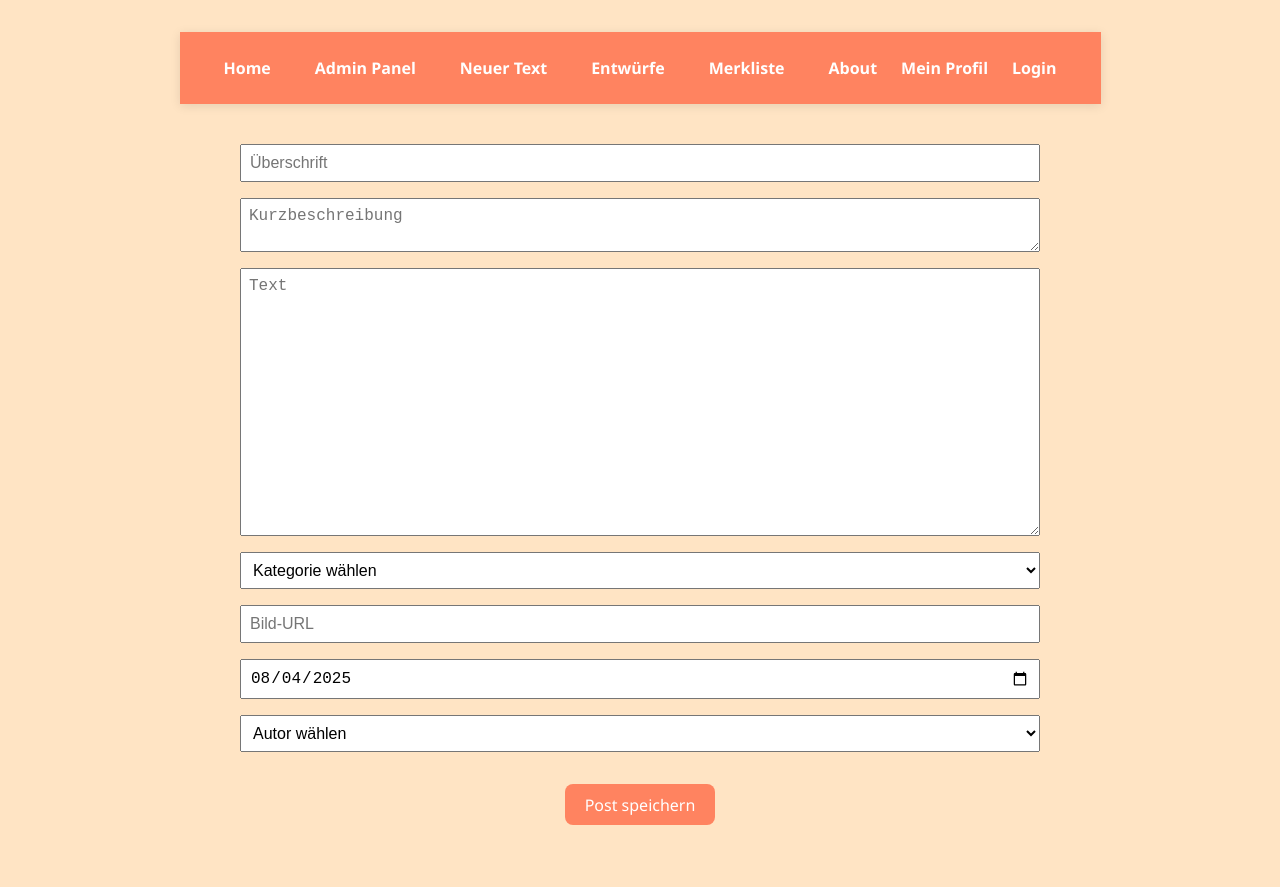
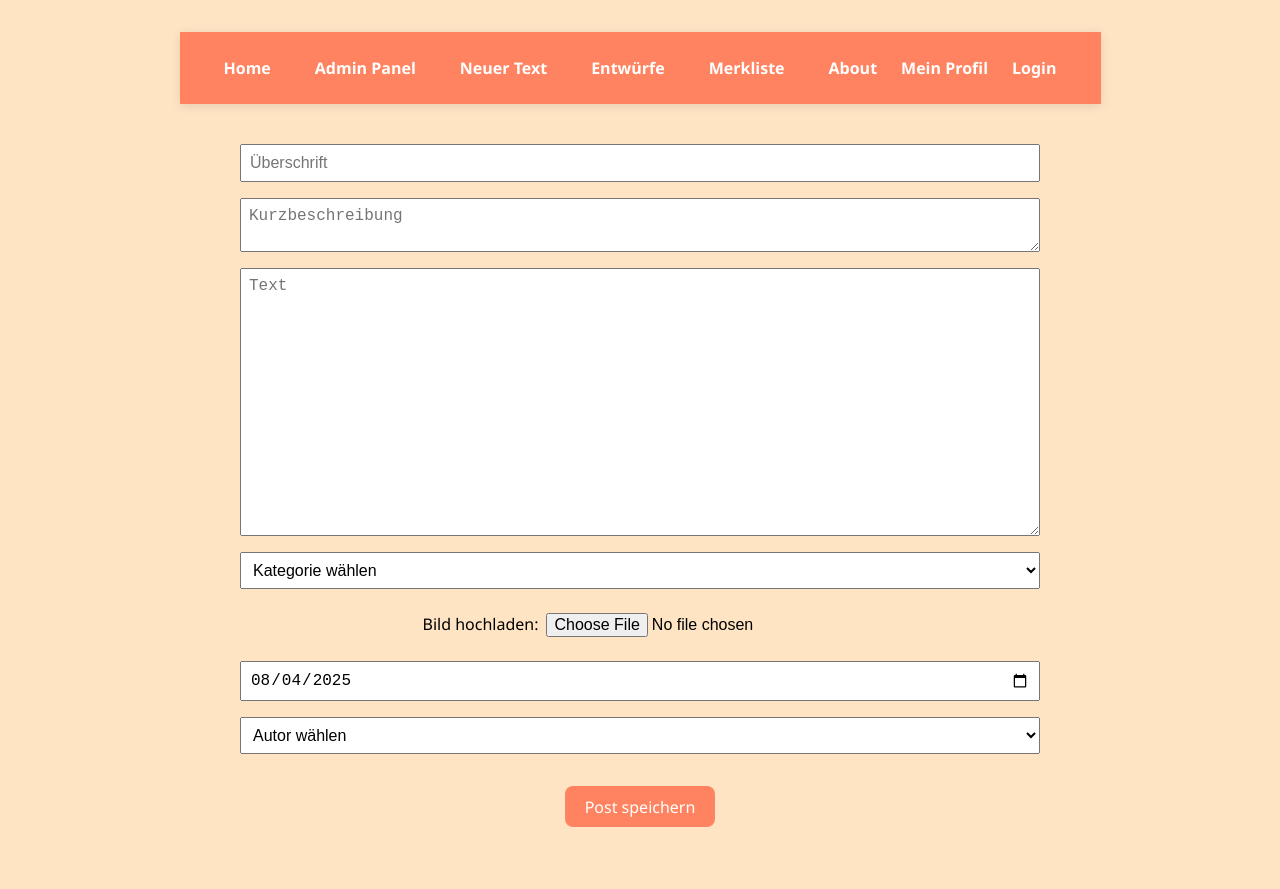
Before and after one commit to bolatgamze/miniprojekt2, a React (Vite) app: page /neuerText in a window 1280 px wide. Built offline with nearby package versions, Linux system fonts and the light colour scheme.

Commit message:
Neuer Text mit Bild und local storage

```diff
--- a/src/App.jsx
+++ b/src/App.jsx
@@ -14,7 +14,7 @@ import benutzerDaten from "./users.js";
 import textData from "./texts.js"
 
 import './App.css'
-import {useState} from "react";
+import {useEffect, useState} from "react";
 import NeuerText from "./components/NeuerText.jsx";
 
 
@@ -22,7 +22,14 @@ import NeuerText from "./components/NeuerText.jsx";
 function App() {
 
     const [benutzern, setBenutzern] = useState(benutzerDaten);
-    const [texts, setTexts] = useState(textData);
+    const [texts, setTexts] = useState(() => {
+        const saved = localStorage.getItem('texts');
+        return saved ? JSON.parse(saved) : textData;
+    })
+
+    useEffect(() => {
+        localStorage.setItem('texts', JSON.stringify(texts));
+    }, [texts]);
 
     const handleSaveNewText = (text) => {
         setTexts([...texts, text]);
--- a/src/components/NeuerText.jsx
+++ b/src/components/NeuerText.jsx
@@ -1,21 +1,27 @@
-import React, {useState} from 'react';
-import {useEffect} from "react";
-/*
-ein form für neuen Text
-jeder Bereich, was wir in text.js haben
-z.B. kommentare erstmall null natürlich
- */
+import React, { useState, useEffect } from 'react';
+
 function NeuerText({ onSave, existingPost }) {
     const [ueberschrift, setUeberschrift] = useState('');
     const [kurzbeschreibung, setKurzbeschreibung] = useState('');
     const [text, setText] = useState('');
     const [kategorie, setKategorie] = useState('');
-    const [bild, setBild] = useState('');
+    const [bild, setBild] = useState(null);
     const [datum, setDatum] = useState(new Date().toISOString().split("T")[0]);
     const [daumenHoch, setDaumenHoch] = useState(0);
     const [daumenRunter, setDaumenRunter] = useState(0);
     const [autor, setAutor] = useState('');
     const [kommentare, setKommentare] = useState([]);
+
+    const handleImageChange = (e) => {
+        const file = e.target.files[0]; // Das erste ausgewählte Bild
+        if (file) {
+            const reader = new FileReader();
+            reader.onloadend = () => {
+                setBild(reader.result); // Bild wird als Base64-String gesetzt
+            };
+            reader.readAsDataURL(file); // Startet das Einlesen der Datei
+        }
+    };
 
     useEffect(() => {
         if (existingPost) {
@@ -23,10 +29,9 @@ function NeuerText({ onSave, existingPost }) {
             setKurzbeschreibung(existingPost.kurzbeschreibung);
             setText(existingPost.text);
             setKategorie(existingPost.kategorie);
-            setBild(existingPost.bild);
+            setBild(existingPost.bild); // Bild aus existingPost laden
             setDatum(existingPost.datum);
             setAutor(existingPost.autor);
-
         }
     }, [existingPost]);
 
@@ -39,14 +44,15 @@ function NeuerText({ onSave, existingPost }) {
             kurzbeschreibung,
             text,
             kategorie,
-            bild,
+            bild,  // Bild wird als Teil des Textobjekts gespeichert
             datum,
             daumenHoch,
             daumenRunter,
             autor,
             kommentare
         };
-        onSave(updatedPost);
+
+        onSave(updatedPost); // Speichern der gesamten Textdaten, inklusive Bild
 
         // Felder zurücksetzen
         if (!existingPost) {
@@ -54,8 +60,8 @@ function NeuerText({ onSave, existingPost }) {
             setKurzbeschreibung('');
             setText('');
             setKategorie('');
-            setBild('');
-            setDatum('');
+            setBild(null);  // Zurücksetzen des Bildes
+            setDatum(new Date().toISOString().split("T")[0]);
             setDaumenHoch(0);
             setDaumenRunter(0);
             setAutor('');
@@ -86,7 +92,7 @@ function NeuerText({ onSave, existingPost }) {
                     placeholder="Text"
                     value={text}
                     onChange={(e) => setText(e.target.value)}
-                    style={{ padding: '0.5rem', fontSize: '1rem', height: '250px' ,resize: 'vertical' }}
+                    style={{ padding: '0.5rem', fontSize: '1rem', height: '250px', resize: 'vertical' }}
                 />
 
                 <select
@@ -102,13 +108,21 @@ function NeuerText({ onSave, existingPost }) {
                     <option value="Abenteuer">Abenteuer</option>
                 </select>
 
-                <input
-                    placeholder="Bild-URL"
-                    value={bild}
-                    onChange={(e) => setBild(e.target.value)}
-                    /*{required}*/
-                    style={{ padding: '0.5rem', fontSize: '1rem' }}
-                />
+                {bild && (
+                    <div>
+                        <img src={bild} alt="Vorschau" style={{ maxWidth: '200px', marginTop: '1rem' }} />
+                    </div>
+                )}
+
+                <div>
+                    <span>Bild hochladen:</span>
+                    <input
+                        type="file"
+                        accept="image/*" // Nur Bilddateien zulassen
+                        onChange={handleImageChange}
+                        style={{ padding: '0.5rem', fontSize: '1rem' }}
+                    />
+                </div>
 
                 <input
                     type="date"
@@ -132,21 +146,18 @@ function NeuerText({ onSave, existingPost }) {
                     <option value="Simba">Simba</option>
                 </select>
 
-
                 <div style={{ display: 'flex', justifyContent: 'center', gap: '1rem', marginTop: '1rem' }}>
                     <button type="submit">
                         {existingPost ? 'Änderungen speichern' : 'Post speichern'}
                     </button>
                     {existingPost && (
-                        <button type="button" >
+                        <button type="button">
                             Abbrechen
                         </button>
                     )}
                 </div>
             </form>
-
         </div>
-
     );
 }
 
```
